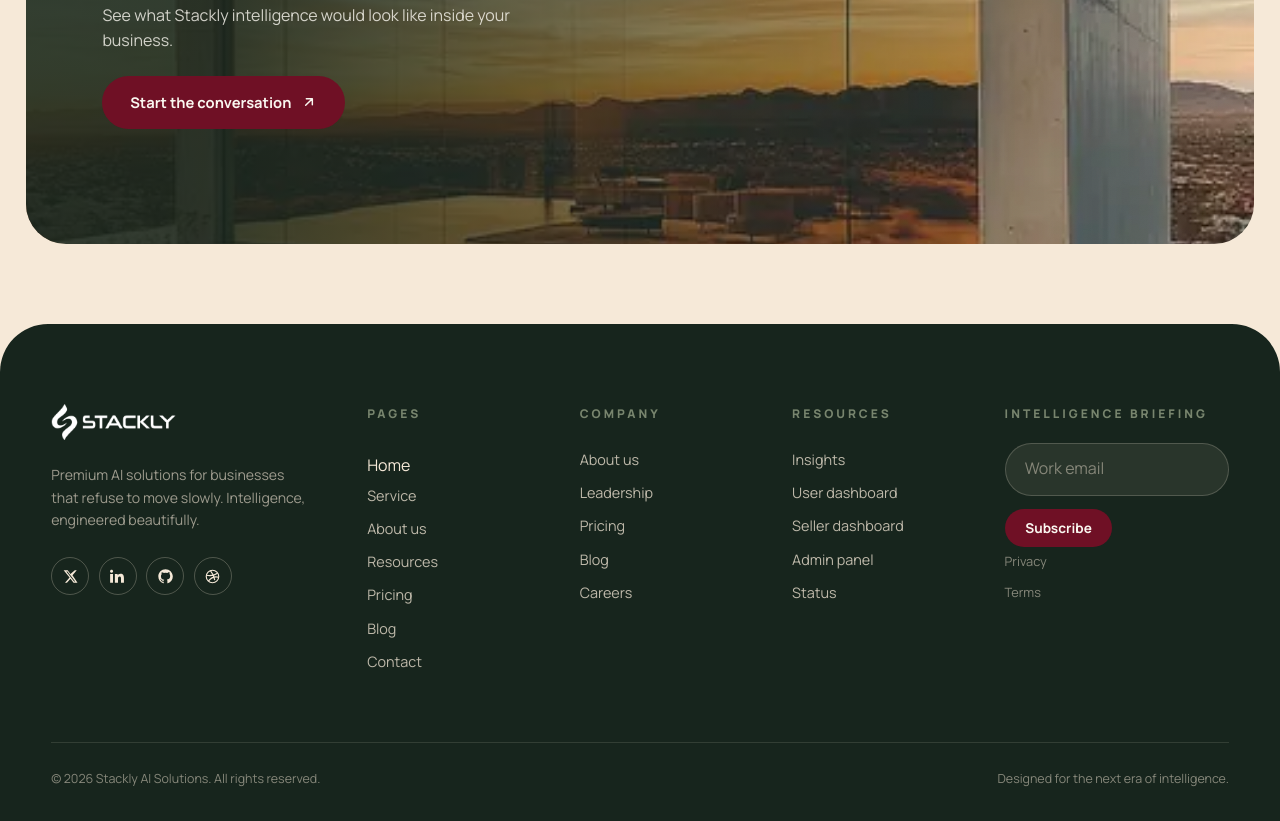
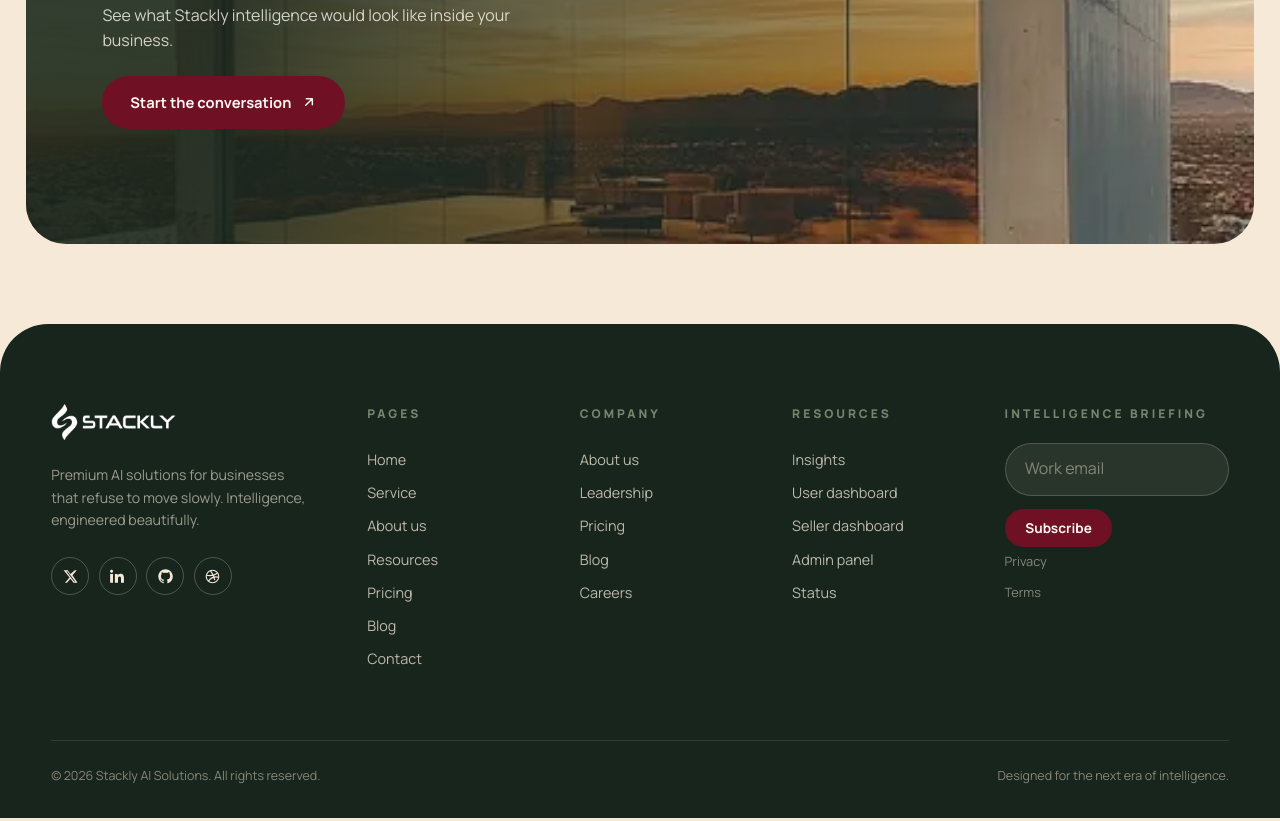
Before and after one commit to hariniselvan-bot/STACKLYAI, a plain HTML site: page about.html in a window 1280 px wide. Shown: the part 6464-7285 px from the top of the page. Drawn offline with nearby package versions, Linux system fonts and the light colour scheme.

Commit message:
Add files via upload

```diff
--- a/about.html
+++ b/about.html
@@ -232,7 +232,7 @@ main {
 
       <div class="f-col">
         <h4>Pages</h4>
-        <a href="index.html"></a>Home</a>
+        <a href="index.html">Home</a>
         <a href="service.html">Service</a>
         <a href="about.html">About us</a>
         <a href="resources.html">Resources</a>
```
Also changed, not shown: blog.html (+1 -1 lines), index.html (+1 -1 lines), pricing.html (+1 -1 lines), service.html (+1 -1 lines).
